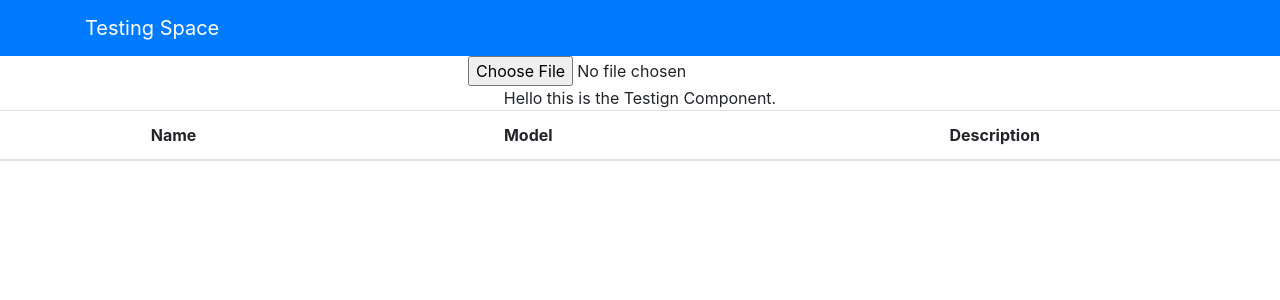
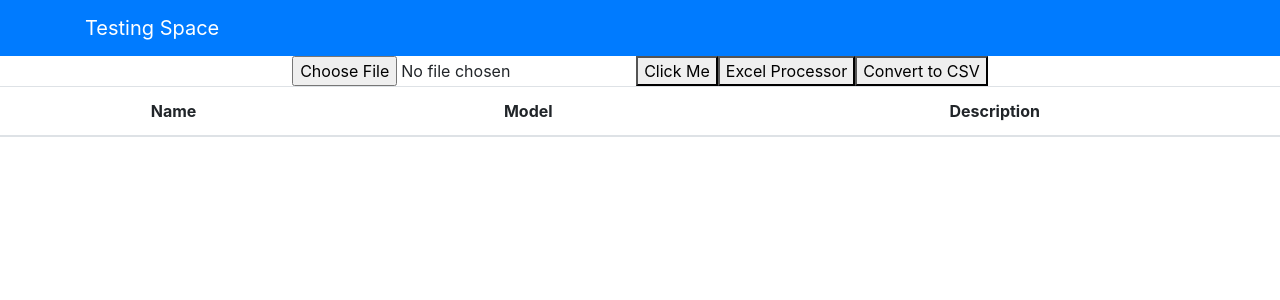
Before and after one commit to patrickhilmoe/Reactapp_first, a React (Create React App) app: page / in a window 1280 px wide. Shown: the top 300 px of the page. Built offline with nearby package versions, Linux system fonts and the light colour scheme.

Commit message:
before testing deploying react app

```diff
--- a/package.json
+++ b/package.json
@@ -7,6 +7,7 @@
     "@testing-library/react": "^12.1.4",
     "@testing-library/user-event": "^13.5.0",
     "bootstrap": "4.5.2",
+    "jquery": "^3.6.0",
     "react": "^18.0.0",
     "react-dom": "^18.0.0",
     "react-popper": "1.3.6",
--- a/src/App.js
+++ b/src/App.js
@@ -1,8 +1,9 @@
-import React, { Component, useState } from 'react';
+import React, { useState } from 'react';
 import { Navbar, NavbarBrand } from 'reactstrap';
-import Array from './components/ArrayTestingComponent';
+import { DELIVERIES } from './shared/deliveryarray';
 import './App.css';
 import * as XLSX from 'xlsx';
+import $ from 'jquery';
 
 function App() {
   const [items, setItems] = useState([]);
@@ -34,7 +35,82 @@ function App() {
     promise.then((d) => {
       setItems(d);
     });
+
+
   };
+
+  // console.log(items);
+      // ---------------------------------------------------------------------
+
+    // JSON to CSV Converter
+    const ConvertToCSV = function(objArray) {
+      var array = typeof objArray != "object" ? JSON.parse(objArray) : objArray;
+      console.log(array[0]);
+      var str = "";
+
+      for (var i = 0; i < array.length; i++) {
+        var line = "";
+        for (var index in array[i]) {
+          if (line != "") line += ",";
+
+          line += array[i][index];
+        }
+
+        str += line + "\r\n";
+      }
+
+      return str;
+    }
+
+
+  function convert() {
+    const CSV = ConvertToCSV(items);
+    // $('#csv').append(ConvertToCSV(items));
+    var uri = "data:text/csv;charset=utf-8," + escape(CSV);
+
+    var link = document.createElement("a");
+    link.href = uri;
+    // link.style = "visibility:hidden";
+    link.download = "Hello" + ".csv";
+    // link.text = 'Download';
+    // console.log(link);
+
+    $("body").append(link);
+    // link.click();
+    // document.body.removeChild(link);
+    $("a").append("Download");
+  }
+
+  // ---------------------------------------------------------------------
+
+  function message() {
+    console.log("click me button worked");
+  }
+
+  function phoneNumberProc() {
+    // phone number RegEx
+    const regexp = new RegExp(
+      "\\+?\\(?\\d*\\)? ?\\(?\\d+\\)?\\d*([\\s./-]?\\d{2,})+",
+      "g"
+    );
+
+    let phone_numberAdd = [];
+
+    for (let i = 0; i < items.length; i++) {
+      // console.log(DELIVERIES[i].notes);
+      let strings = items[i].notes;
+      const phone_numbers = [...strings.matchAll(regexp)];
+      for (const match of phone_numbers) {
+        // console.log(match[0]);
+        let number = match[0];
+        phone_numberAdd = [number];
+      }
+      console.log(`this is phone number in scope ${phone_numberAdd}`);
+      items[i].newphone = phone_numberAdd;
+    }
+
+    console.log(items);
+  }
 
   return (
     <div className="App">
@@ -51,8 +127,10 @@ function App() {
             readExcel(file);
           }}
         />
+        <button onClick={message}>Click Me</button>
+        <button onClick={phoneNumberProc}>Excel Processor</button>
+        <button onClick={convert}>Convert to CSV</button>
       </div>
-      <Array />
       <table className="table">
         <thead>
           <tr>
--- a/src/components/ArrayTestingComponent.js
+++ b/src/components/ArrayTestingComponent.js
@@ -10,7 +10,7 @@ class Array extends Component{
         console.log(this.testWords);
         return(
             <div>
-                Hello this is the Testign Component.
+                Hello this is the Testing Component.
             </div>
         );
     }
--- a/src/shared/deliveryarray.js
+++ b/src/shared/deliveryarray.js
@@ -1,8 +1,8 @@
 export const DELIVERIES = [
     {
         id: 0,
-        ordernumber: 0011310001,
-        customernumber: 00001,
+        ordernumber: 11310001,
+        customernumber: 10001,
         customername: "Flack, Jackson",
         salesman: 301,
         modelnumber: "WRF550S0JW",
@@ -12,8 +12,8 @@ export const DELIVERIES = [
     },
     {
         id: 1,
-        ordernumber: 0011310002,
-        customernumber: 00002,
+        ordernumber: 11310002,
+        customernumber: 10002,
         customername: "JOHNSON, DWAYNE",
         salesman: 326,
         modelnumber: "WRB322DMBM",
@@ -23,8 +23,8 @@ export const DELIVERIES = [
     },
     {
         id: 2,
-        ordernumber: 0011310003,
-        customernumber: 00003,
+        ordernumber: 11310003,
+        customernumber: 10003,
         customername: "ADAMS, ANSEL",
         salesman: 312,
         modelnumber: "WDF505PADM",
```
Also changed, not shown: 2 other files (tests, documents, lock files or other folders).
